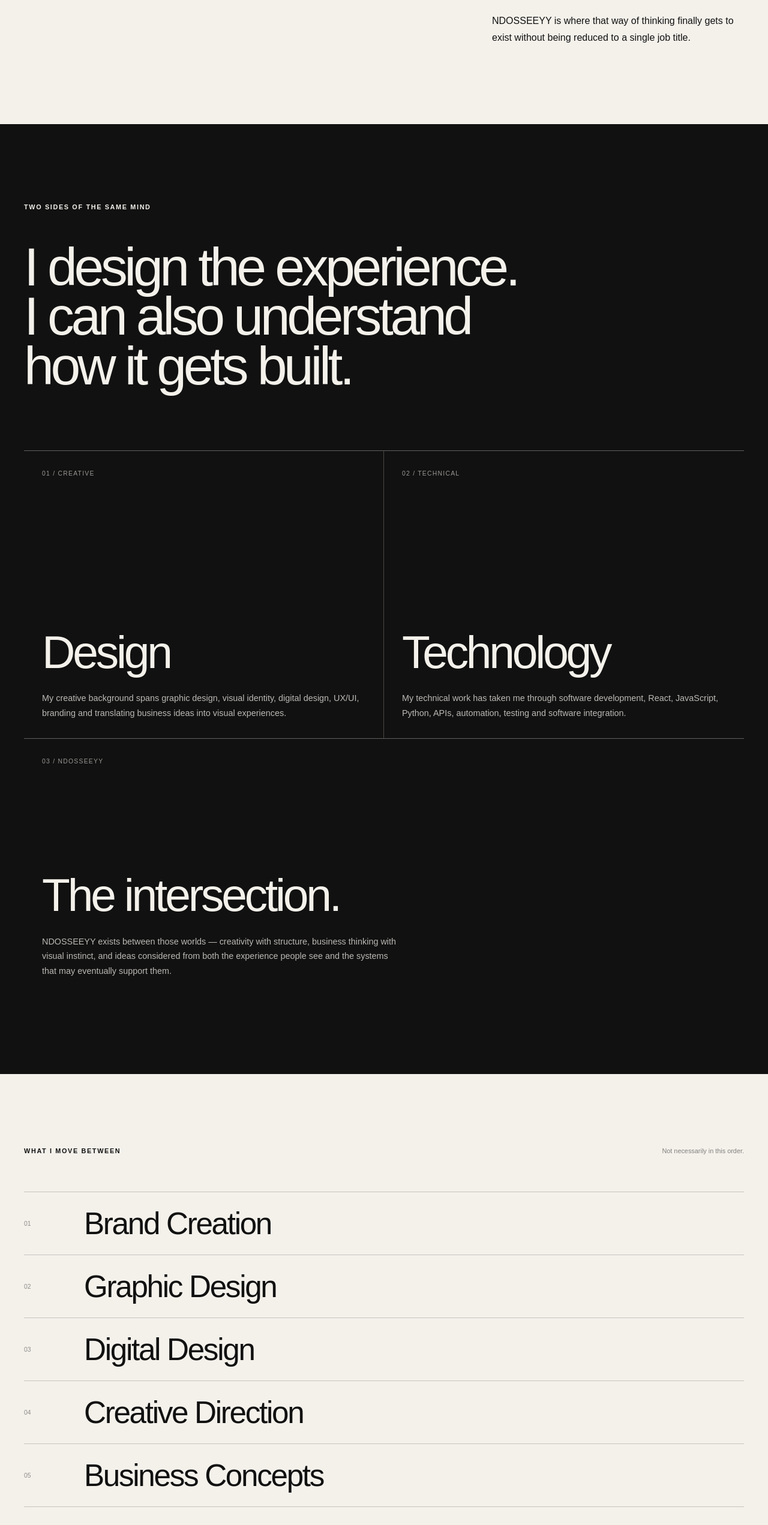
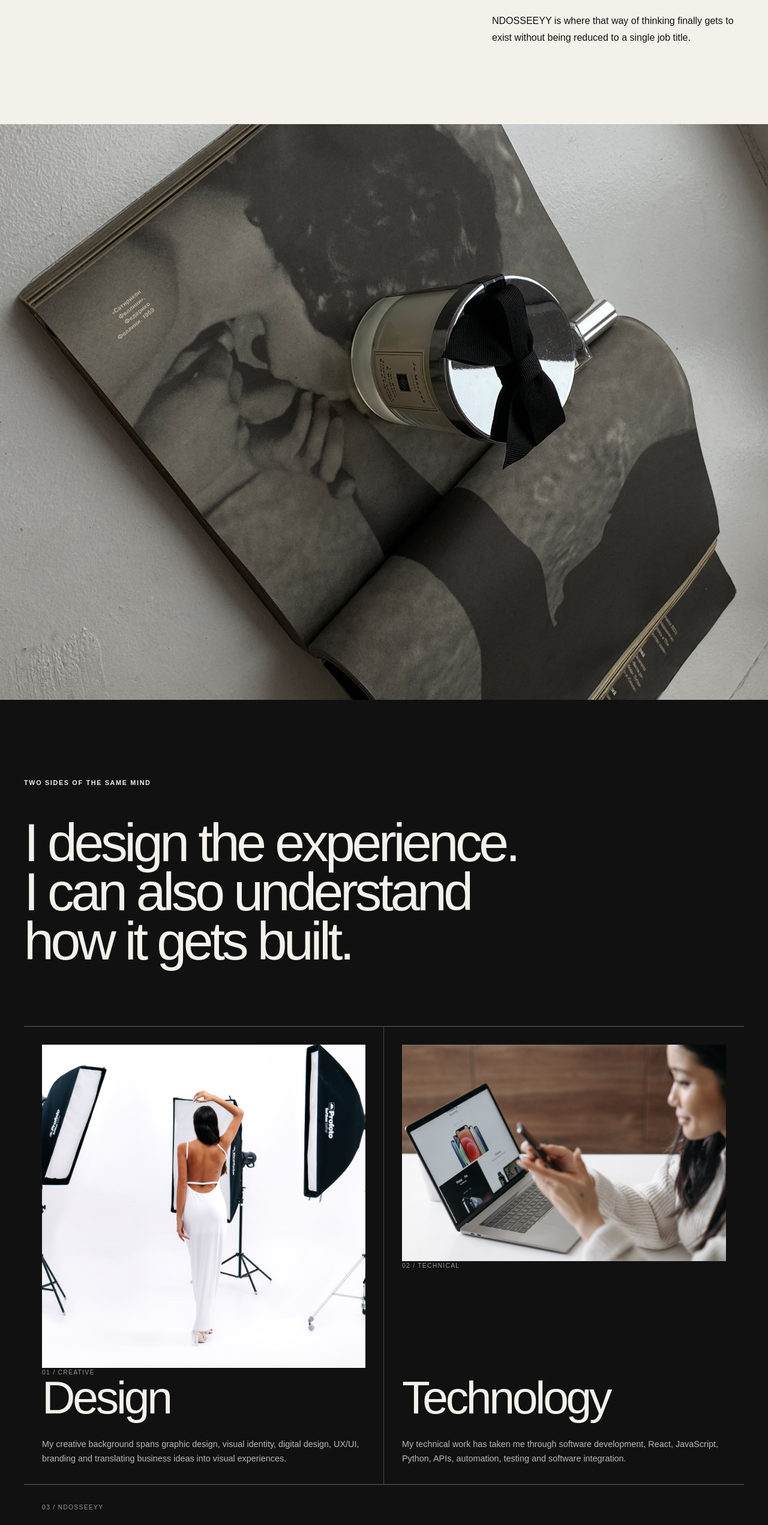
Before and after one commit to gititbunny/ndosseeyy, a React (Vite) app: page /about in a window 1280 px wide. Shown: the part 1829-4372 px from the top of the page at 60% size. Built offline with nearby package versions, Linux system fonts and the light colour scheme.

Commit message:
Update About.jsx

```diff
--- a/src/pages/About.jsx
+++ b/src/pages/About.jsx
@@ -123,6 +123,17 @@ function About() {
       </section>
 
       {/* ========================================
+              EDITORIAL VISUAL BREAK
+          ======================================== */}
+          <section className="about-visual-break">
+            <img
+              src={aboutVisualBreak}
+              alt=""
+              loading="lazy"
+            />
+          </section>
+
+      {/* ========================================
           CREATIVE + TECHNICAL
       ======================================== */}
       <section className="about-duality">
@@ -139,7 +150,14 @@ function About() {
         </div>
 
         <div className="about-duality-grid">
-          <article className="about-duality-card">
+         <article className="about-duality-card about-duality-card-visual">
+            <img
+              src={aboutCreativeVisual}
+              alt=""
+              className="about-duality-card-image"
+              loading="lazy"
+            />
+
             <span>01 / Creative</span>
 
             <h3>Design</h3>
@@ -151,7 +169,14 @@ function About() {
             </p>
           </article>
 
-          <article className="about-duality-card">
+          <article className="about-duality-card about-duality-card-visual">
+            <img
+              src={aboutTechnicalVisual}
+              alt=""
+              className="about-duality-card-image"
+              loading="lazy"
+            />
+
             <span>02 / Technical</span>
 
             <h3>Technology</h3>
@@ -210,6 +235,27 @@ function About() {
             Technology taught me to build.
           </h2>
         </div>
+
+        {/* ========================================
+                JOURNEY VISUALS
+            ======================================== */}
+            <div className="about-journey-media">
+              <div className="about-journey-image about-journey-image-large">
+                <img
+                  src={aboutJourney01}
+                  alt=""
+                  loading="lazy"
+                />
+              </div>
+
+              <div className="about-journey-image about-journey-image-small">
+                <img
+                  src={aboutJourney02}
+                  alt=""
+                  loading="lazy"
+                />
+              </div>
+            </div>
 
         <div className="about-timeline">
           <article className="about-timeline-item">
```
